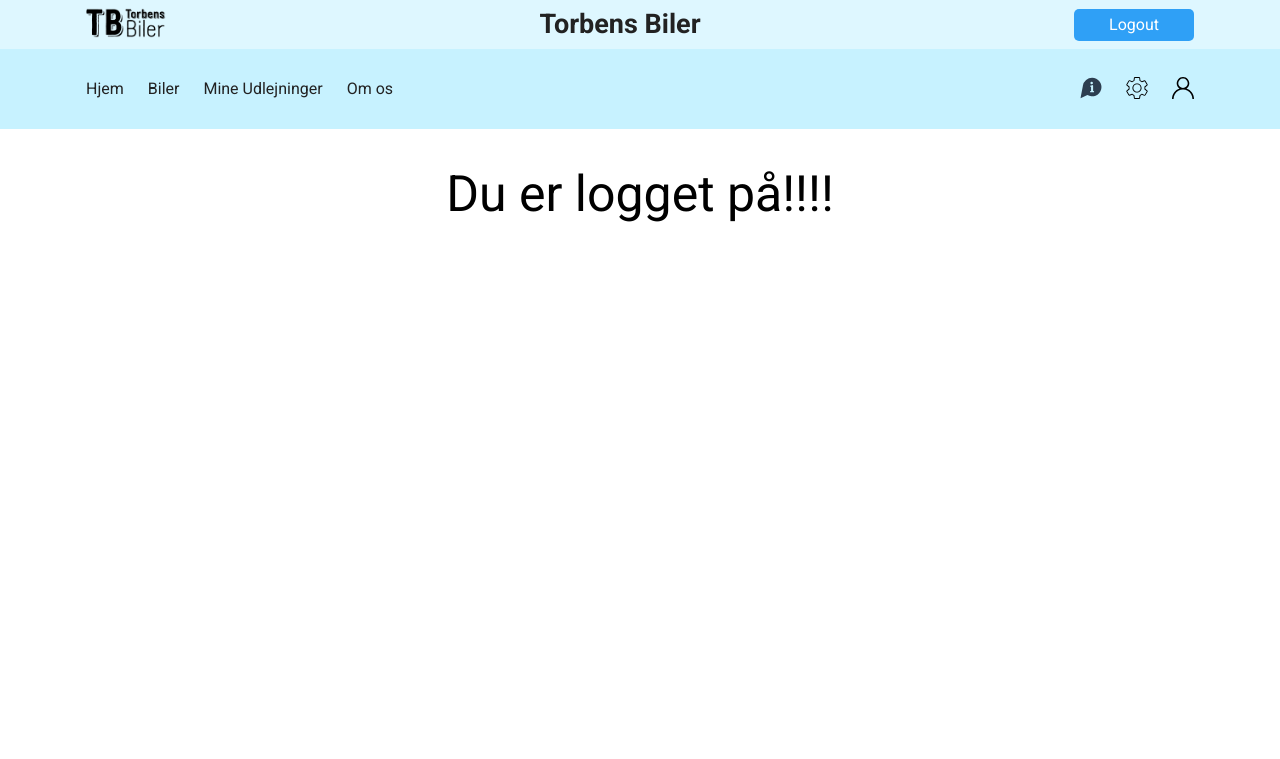
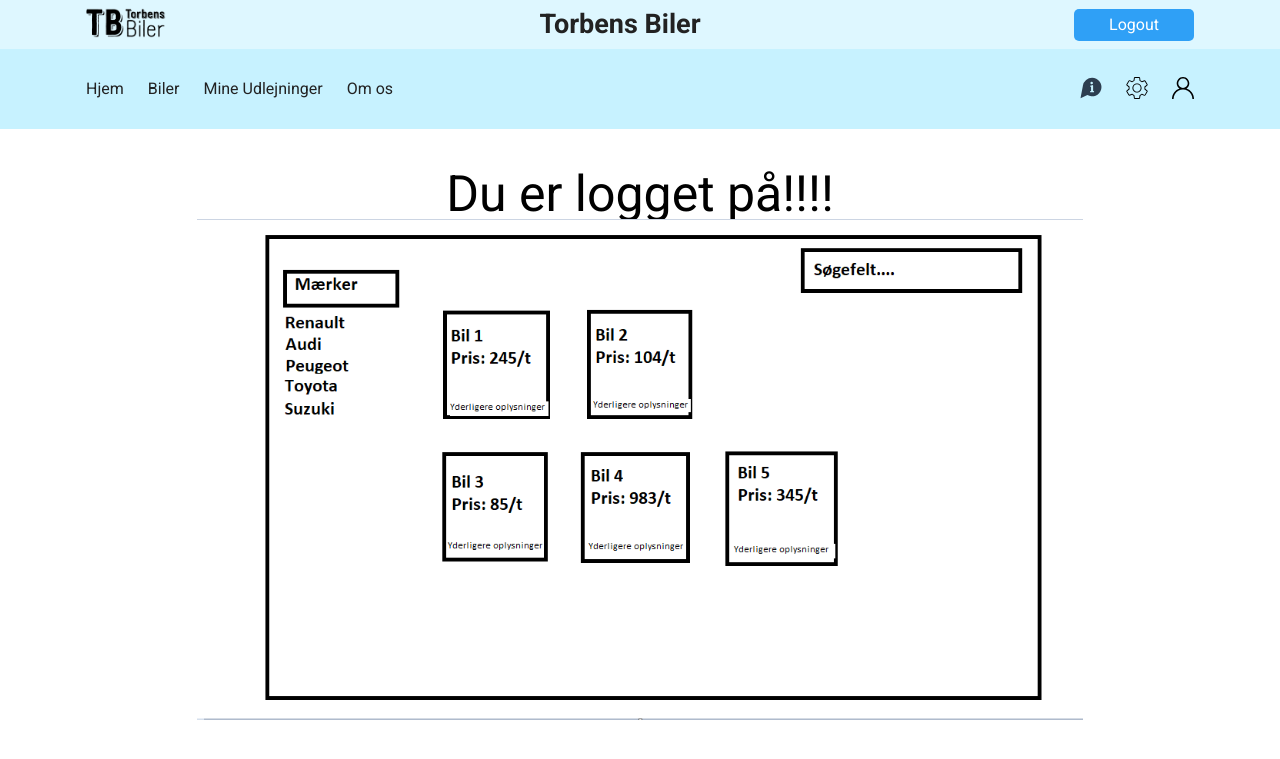
Before and after one commit to chri20h1/Biludlejning, a PHP site: page /inventar.php in a window 1280 px wide. Shown: the top 759 px of the page. Run offline with PHP 8.4, Linux system fonts and the light colour scheme; the visitor is signed in with stand-in values (Sample User, id 1).

Commit message:
skitse biler

```diff
--- a/inventar.php
+++ b/inventar.php
@@ -8,6 +8,7 @@
          <?php if (isset($_SESSION['useruid'])) : ?>
 
             <p class="login-status">Du er logget på!!!!</p>
+            <img src="img/Skitsebil.png" style="width: 100%; height: 100%;">
 
           <?php else : ?>
 
```
Also changed, not shown: img/Skitsebil.png (added).
